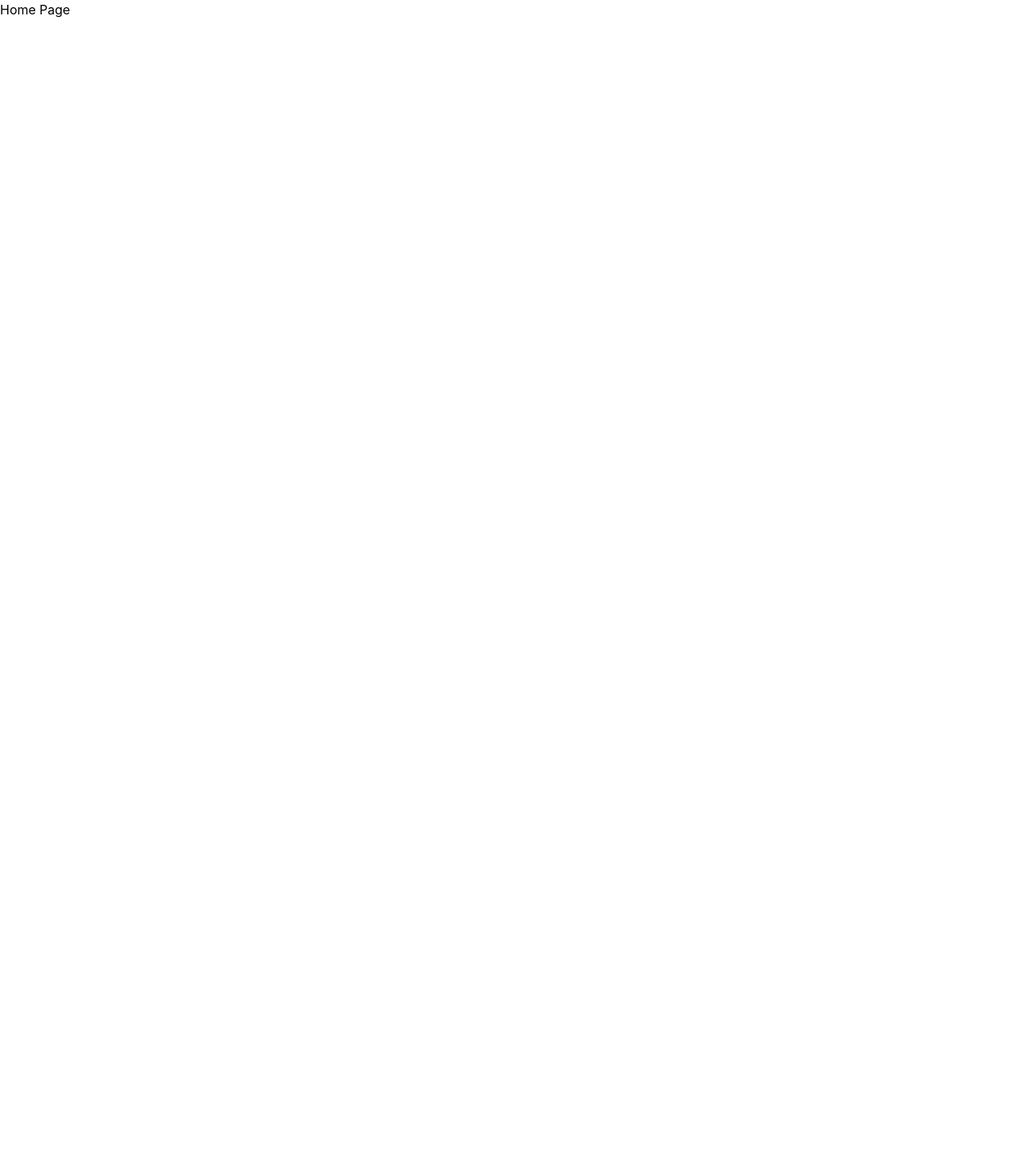
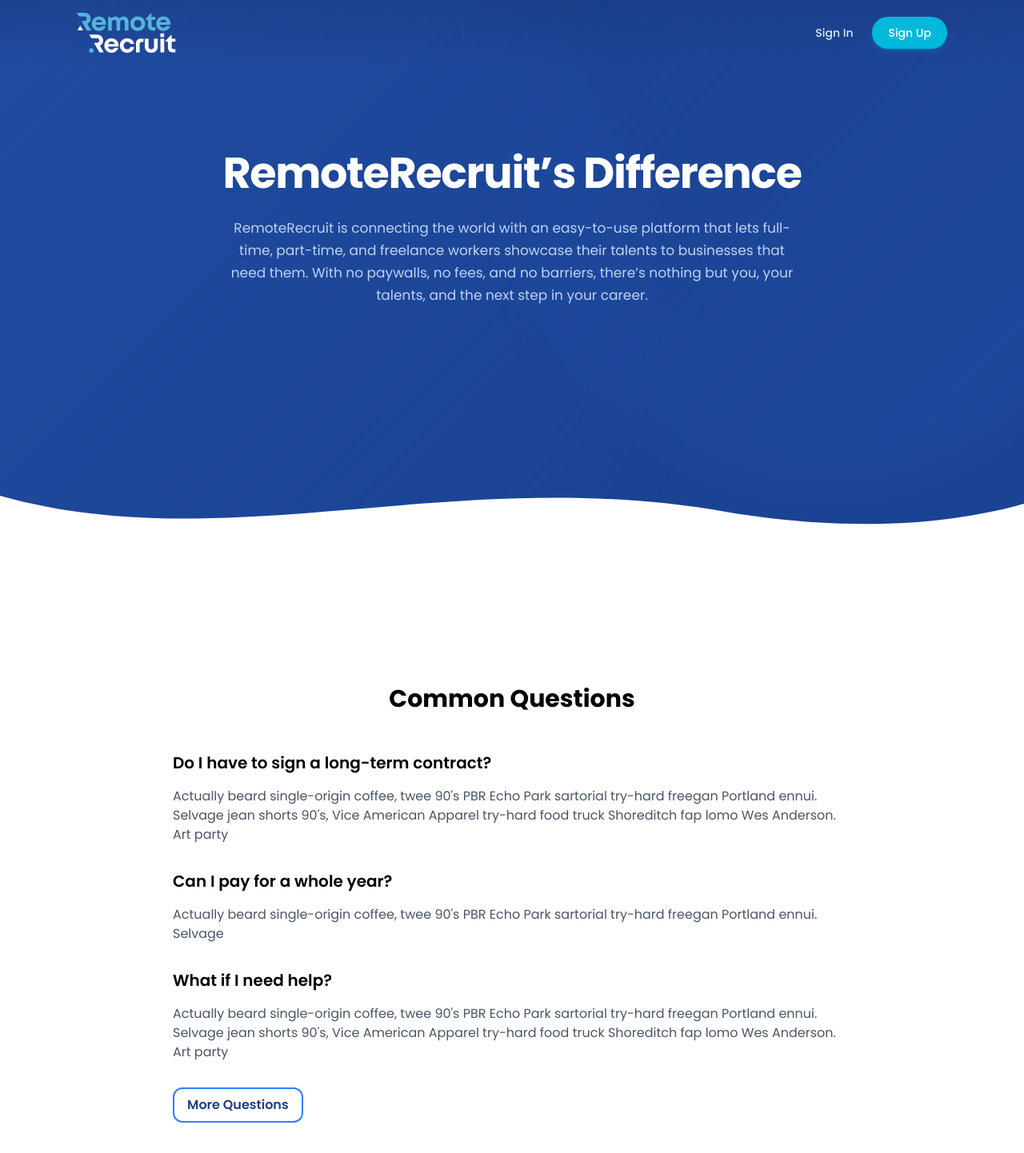
Before and after one commit to kabir31416/RemoteRecruit, a React (Vite) app: page / in a window 1280 px wide. Shown: the top 1442 px of the page at 80% size. Before the commit the page ends 800 px from the top, so only its background shows below. Built offline with nearby package versions, Linux system fonts and the light colour scheme.

Commit message:
Common Question Section Added

```diff
--- a/src/App.css
+++ b/src/App.css
@@ -0,0 +1,6 @@
+@import url('https://fonts.googleapis.com/css2?family=Poppins:ital,wght@0,100;0,200;0,300;0,400;0,500;0,600;0,700;0,800;0,900;1,100;1,200;1,300;1,400;1,500;1,600;1,700;1,800;1,900&display=swap');
+
+
+body {
+  font-family: 'Poppins', sans-serif;
+}
--- a/src/App.jsx
+++ b/src/App.jsx
@@ -1,13 +1,18 @@
 
 import './App.css'
+import CommonQuestion from './components/CommonQuestion'
+import HeroSection from './components/HeroSection'
+import Navbar from './components/Navbar'
 
 function App() {
 
 
   return (
     <>
-      <div>
-        <h1>Home Page</h1>
+      <div >
+        <Navbar></Navbar>
+        <HeroSection></HeroSection>
+        <CommonQuestion></CommonQuestion>
       </div>
     </>
   )
--- /dev/null
+++ b/src/components/CommonQuestion.jsx
@@ -0,0 +1,30 @@
+
+
+const CommonQuestion = () => {
+    return (
+        <div className="w-full bg-[#ffffff]">
+
+            <div className="max-w-4xl mx-auto px-6 py-12">
+                <h1 className="text-3xl font-bold text-center mb-12">Common Questions</h1>
+
+                <h2 className="text-xl font-semibold mb-4">Do I have to sign a long-term contract?</h2>
+                <p className="text-gray-600 mb-8">Actually beard single-origin coffee, twee 90's PBR Echo Park sartorial try-hard freegan Portland ennui. Selvage jean shorts 90's, Vice American Apparel try-hard food truck Shoreditch fap lomo Wes Anderson. Art party </p>
+
+                <h2 className="text-xl font-semibold mb-4">Can I pay for a whole year?</h2>
+                <p className="text-gray-600 mb-8">Actually beard single-origin coffee, twee 90's PBR Echo Park sartorial try-hard freegan Portland ennui. Selvage</p>
+
+                <h2 className="text-xl font-semibold mb-4">What if I need help?</h2>
+                <p className="text-gray-600 mb-8">Actually beard single-origin coffee, twee 90's PBR Echo Park sartorial try-hard freegan Portland ennui. Selvage jean shorts 90's, Vice American Apparel try-hard food truck Shoreditch fap lomo Wes Anderson. Art party </p>
+
+                <button className=" text-[#1E3E85] font-semibold py-2 px-4 rounded-xl border-2 border-blue-500 hover:bg-blue-500" >
+                    More Questions
+                </button>
+
+
+            </div>
+
+        </div>
+    );
+};
+
+export default CommonQuestion;
--- /dev/null
+++ b/src/components/HeroSection.jsx
@@ -0,0 +1,54 @@
+
+
+const HeroSection = () => {
+  return (
+    <div className="w-full bg-[#ffffff] antialiased text-white select-none">
+
+      <div className="relative w-full bg-[#1b4393] overflow-hidden min-h-[620px] md:min-h-[680px] flex flex-col justify-between">
+
+
+        <div className="absolute top-0 left-0 w-full h-full pointer-events-none overflow-hidden">
+
+          <div className="absolute top-[-20%] left-[-15%] w-[80vw] h-[80vw] max-w-[1000px] rounded-full bg-gradient-to-br from-[#2452aa] to-transparent opacity-60 blur-2xl" />
+
+          <div className="absolute bottom-[10%] right-[-10%] w-[60vw] h-[60vw] max-w-[800px] rounded-full bg-gradient-to-tl from-[#224fa5] to-transparent opacity-50 blur-xl" />
+        </div>
+
+
+        <div className="relative z-10 w-full max-w-[840px] mx-auto text-center px-6 pt-16 pb-36 md:pb-44 flex-grow flex flex-col justify-center items-center">
+
+          <h1 className="text-4xl md:text-[54px] font-bold tracking-tight text-white mb-6 leading-[1.15]">
+            RemoteRecruit’s Difference
+          </h1>
+
+          <p className="text-[#bfd3f2] text-base md:text-[17px] leading-[1.65] font-normal max-w-[720px] mx-auto">
+            RemoteRecruit is connecting the world with an easy-to-use platform that lets
+            full-time, part-time, and freelance workers showcase their talents to
+            businesses that need them. With no paywalls, no fees, and no barriers, there’s
+            nothing but you, your talents, and the next step in your career.
+          </p>
+        </div>
+
+        <div className="absolute bottom-0 left-0 w-full overflow-hidden leading-[0] z-10">
+          <svg
+            viewBox="0 0 1440 220"
+            className="relative block w-full h-[120px] md:h-[180px] lg:h-[220px]"
+            preserveAspectRatio="none"
+          >
+            <path
+              fill="#ffffff"
+              d="M0,160 C320,240 640,120 1020,180 C1220,210 1360,190 1440,170 L1440,220 L0,220 Z"
+            ></path>
+          </svg>
+        </div>
+
+      </div>
+
+      <div className="w-full h-32 bg-white"></div>
+
+    </div>
+
+  );
+};
+
+export default HeroSection;
--- /dev/null
+++ b/src/components/Navbar.jsx
@@ -0,0 +1,29 @@
+import Logo from "../assets/logo.png";
+
+const Navbar = () => {
+    return (
+        <div>
+            <nav className="absolute top-0 left-0 w-full z-10 flex items-center justify-between px-6 py-4 md:px-12 lg:px-24 bg-gradient-to-b from-blue-950/20 to-transparent">
+        {/* Logo */}
+        <div className="flex items-center gap-1">
+          <img src={Logo} alt="Logo"  />
+        </div>
+
+        {/*Buttons*/}
+        <div className="flex items-center gap-6">
+          <a href="#signin" className="text-sm font-medium text-slate-200 hover:text-white transition-colors">
+            Sign In
+          </a>
+          <a
+            href="#signup"
+            className="text-sm font-medium bg-cyan-500 text-white px-5 py-2.5 rounded-full hover:bg-cyan-400 transition-all shadow-md shadow-cyan-500/20 active:scale-95"
+          >
+            Sign Up
+          </a>
+        </div>
+      </nav>
+        </div>
+    );
+};
+
+export default Navbar;
```
Also changed, not shown: src/assets/Logo.png (added), src/index.css (line endings or trailing spaces).
